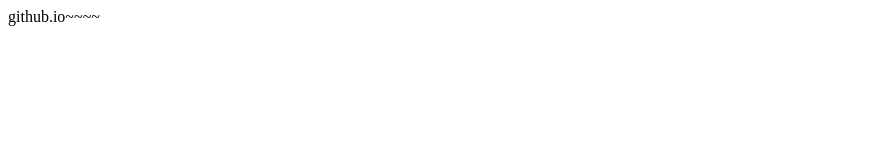
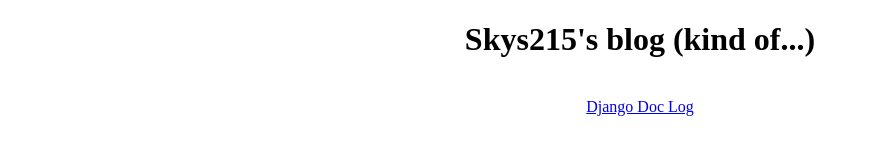
Before and after one commit to skys215/skys215.github.io, a plain HTML site: page index.html in a window 1280 px wide. Shown: the whole page, without its empty margins (0-869 px from the left). Drawn offline with Linux system fonts and the light colour scheme.

Commit message:
Modified index.html

```diff
--- a/index.html
+++ b/index.html
@@ -4,7 +4,14 @@
 		<meta http-equiv="content-type" content="text/html; charset=utf-8" />
 		<title>My first page on github.io!</title>
 	</head>
+	<style type="text/css">
+		body{
+			text-align:center;
+		}
+	</style>
 	<body>
-		github.io~~~~
+		<h1>Skys215's blog (kind of...)</h1>
+		<br />
+		<a href="djangoDoc/">Django Doc Log</a>
 	</body>
 </html>
```
